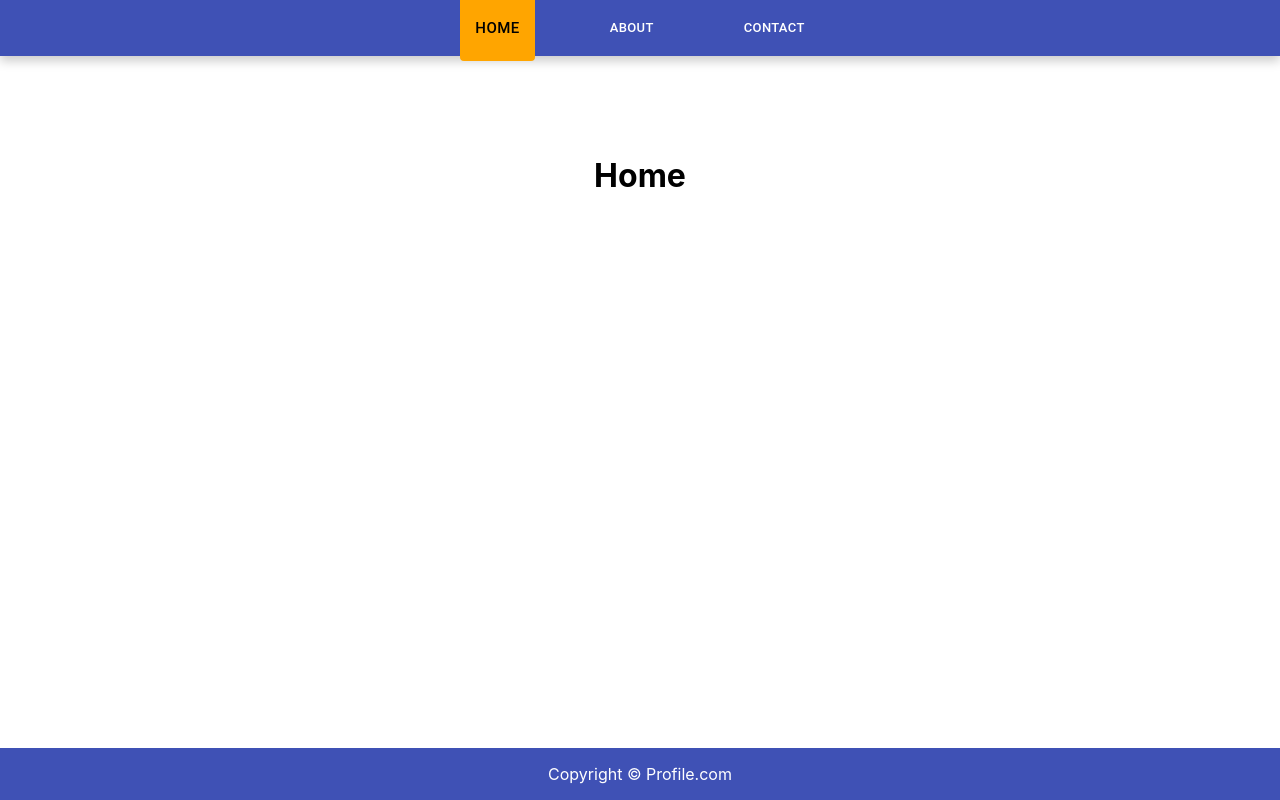
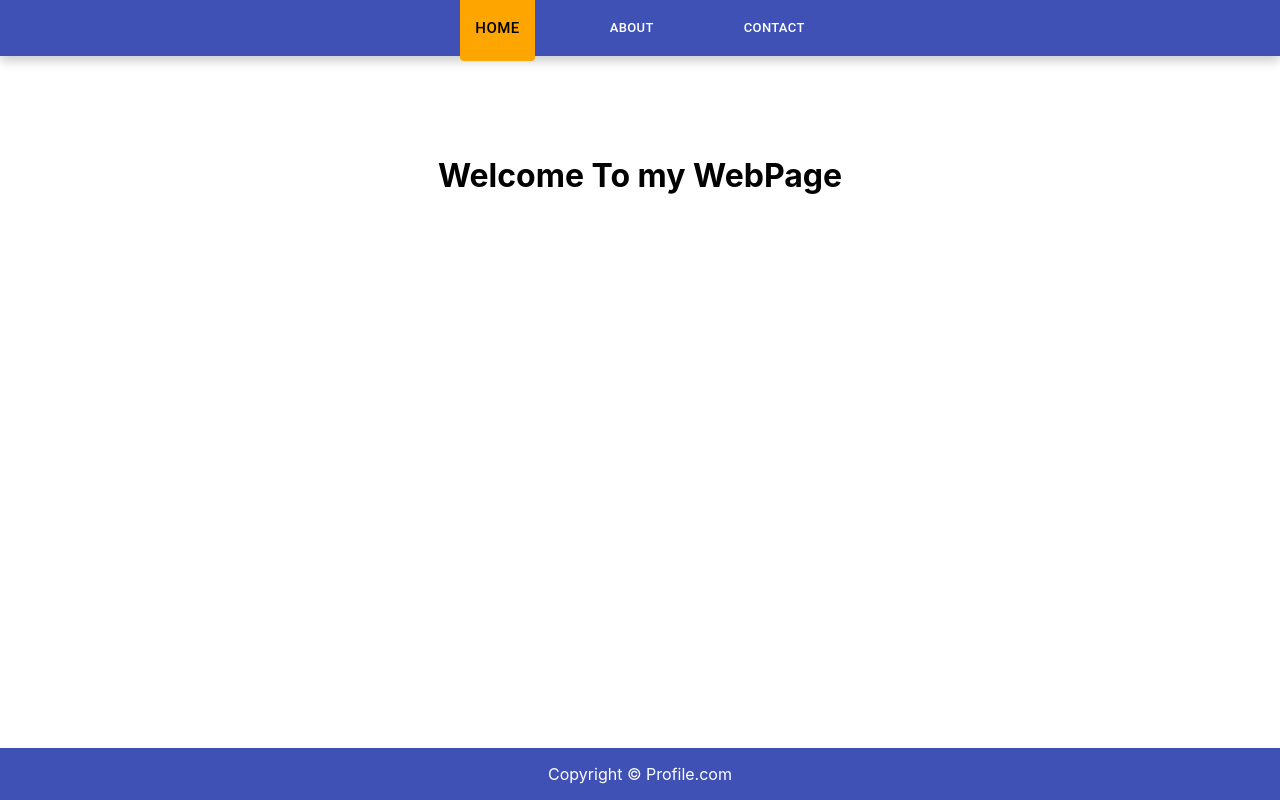
Before and after one commit to NupurKes/practicedemo, a React (Create React App) app: page / in a window 1280 px wide. Built offline with nearby package versions, Linux system fonts and the light colour scheme.

Commit message:
updating about page

```diff
--- a/src/pages/Home.js
+++ b/src/pages/Home.js
@@ -3,6 +3,8 @@ import React from 'react'
 export default function Home() {
   return (
     <div className = "content">
-    <h1>Home</h1></div>
+    <h1>Welcome To my WebPage</h1>
+
+    </div>
   )
 }
```
